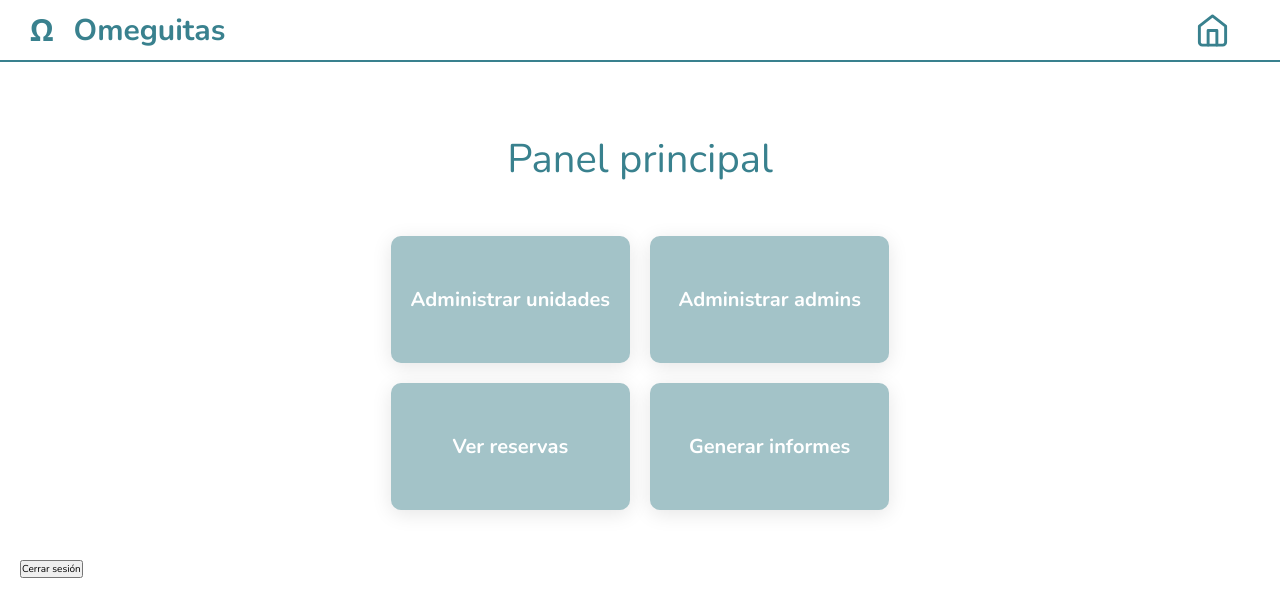
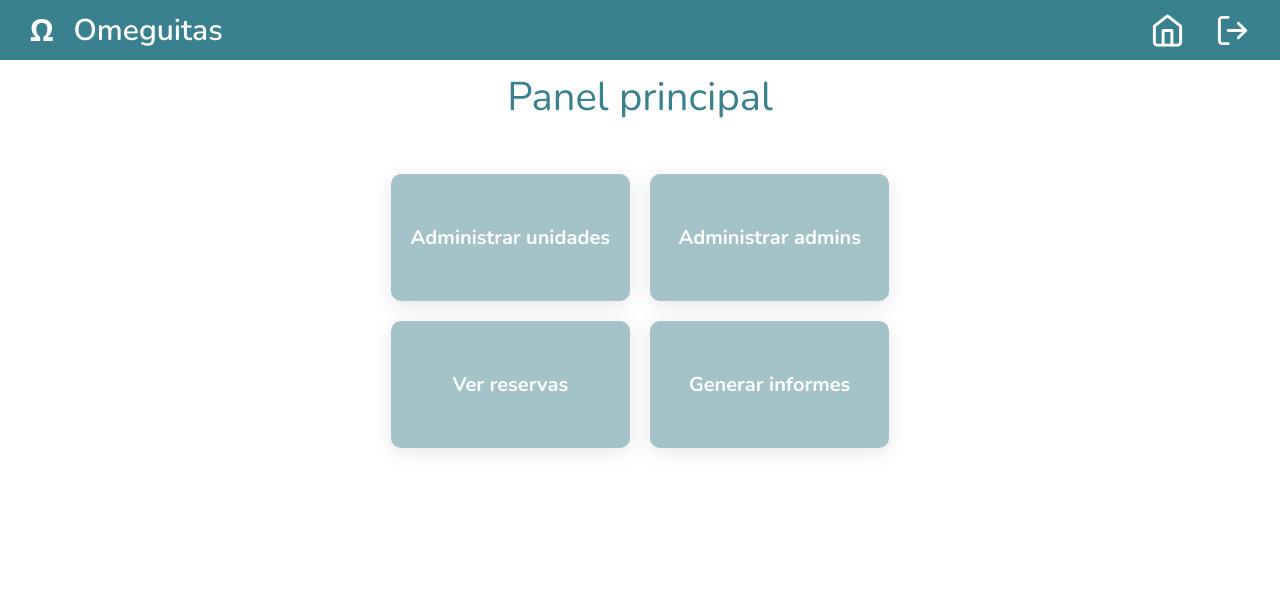
Before and after one commit to LadyFantasy/ProyectoPPIV_Front, a React (Vite) app: page /admin in a window 1280 px wide. Shown: the top 616 px of the page. Built offline with nearby package versions, Linux system fonts and the light colour scheme; sample sign-in values are in the browser's storage.

Commit message:
cambios en css nav, adminpanel, unidades

```diff
--- a/src/components/Navbar.jsx
+++ b/src/components/Navbar.jsx
@@ -1,18 +1,31 @@
 import  "../styles/Navbar.css"
-import { FiHome } from "react-icons/fi";
+import { FiHome, FiLogOut } from "react-icons/fi";
 import { useNavigate } from "react-router-dom";
-
+import { useAuth } from "../context/AuthContext";
 
 const Navbar = () => {
   const navigate = useNavigate();
+  const { logout } = useAuth();
+
+  const handleLogout = () => {
+    logout();
+    navigate("/");
+  };
+
   return (
-
     <nav className="navbar__wrapper">
-      <div className="navbar-title__wrapper">
+      <div className="navbar-title__wrapper" onClick={() => navigate("/admin")} style={{cursor: 'pointer'}}>
         <span className="navbar-title__logo">Ω</span>
         <h1 className="navbar-title__title">Omeguitas</h1>
       </div>
-      <span className="navbar__home"><FiHome onClick={() => navigate("/admin")}/></span>
+      <div className="navbar-icons__wrapper">
+        <span className="navbar__home">
+          <FiHome onClick={() => navigate("/admin")}/>
+        </span>
+        <span className="navbar__logout" onClick={handleLogout}>
+          <FiLogOut />
+        </span>
+      </div>
       {/* <ul className="navbar__links">
         <li><a >Panel de administración</a></li>
         <li><a >Unidades navigate()</a></li>
@@ -20,7 +33,6 @@ const Navbar = () => {
         <li><a >Admins</a></li>
       </ul> */}
     </nav>
-
   );
 }
 
--- a/src/pages/AdminPanel.jsx
+++ b/src/pages/AdminPanel.jsx
@@ -1,13 +1,10 @@
 import {useNavigate} from "react-router-dom";
 import AdminCard from "../components/AdminCard";
 import "../styles/AdminPanel.css";
-import { useAuth} from "../context/AuthContext";
 import Navbar from "../components/Navbar";
 
 function AdminPanel() {
     const navigate = useNavigate();
-    const { isAuthenticated, logout } = useAuth();
-    console.log('Usuario autenticado:', isAuthenticated);
 
     const adminCards = [
         {
@@ -25,16 +22,10 @@ function AdminPanel() {
         }
     ];
 
-     const handleLogout = () => {
-        logout();
-        navigate("/");
-    };
-
     return (
     <>
     <Navbar />
     <div className="admin-panel__background">
-
         <h1 className="admin-panel__title">Panel principal</h1>
         <div className="admin-panel__wrapper">
             {adminCards.map((card, index) => (<AdminCard
@@ -43,12 +34,7 @@ function AdminPanel() {
                 onClick={() => navigate(card.route)}
                 className="admin-panel__card"/>))}
         </div>
-        <button onClick={handleLogout} className="admin-panel__btn">
-                Cerrar sesión
-            </button>
-        </div>
-
-
+    </div>
     </>
     );
 }
--- a/src/styles/Navbar.css
+++ b/src/styles/Navbar.css
@@ -1,6 +1,11 @@
 .navbar__wrapper {
-  height: 3rem;
-  background-color: white;
+  position: fixed;
+  top: 0;
+  left: 0;
+  right: 0;
+  z-index: 1000;
+  height: 4rem;
+  background-color: var(--color-primary);
   color: var(--color-primary);
 
   display: flex;
@@ -8,14 +13,17 @@
   justify-content: space-between;
   align-items: center;
   font-size: 2rem;
-  border-bottom: 2px solid var(--color-primary);
+
   padding: 3rem;
 }
-
+.navbar-title__title{
+  color: #fff;
+  font-weight: 600;
+}
 .navbar-title__logo {
   font-size: 3rem;
   font-weight: 600;
-  color: var(--color-primary);
+  color: #fff;
   margin-right: 2rem;
 }
 
@@ -26,9 +34,19 @@
   align-items: center;
 }
 
-.navbar__home {
+.navbar-icons__wrapper {
+  display: flex;
+  gap: 3rem;
+  align-items: center;
+}
+
+.navbar__home, .navbar__logout {
   font-size: 3.5rem;
-  color: var(--color-primary);
-  margin-right: 2rem;
+  color: #fff;
   cursor: pointer;
+  transition: transform 0.2s ease;
 }
+
+.navbar__home:hover, .navbar__logout:hover {
+  transform: scale(1.05);
+}
--- a/src/styles/Units.css
+++ b/src/styles/Units.css
@@ -0,0 +1,23 @@
+.units-page {
+    padding: 2rem;
+    padding-top: calc(3rem + 4rem); /* altura del navbar + padding extra */
+    background-color: #ffffff;
+    min-height: 100vh;
+}
+
+.units-page h2 {
+    font-size: 4rem;
+    color: var(--color-primary);
+    font-weight: 400;
+    text-align: center;
+    margin: 1rem 0;
+}
+
+.units-grid {
+    display: grid;
+    grid-template-columns: repeat(auto-fill, minmax(250px, 1fr));
+    gap: 2rem;
+    padding: 2rem;
+    max-width: 1800px;
+    margin: 0 auto;
+}
```
